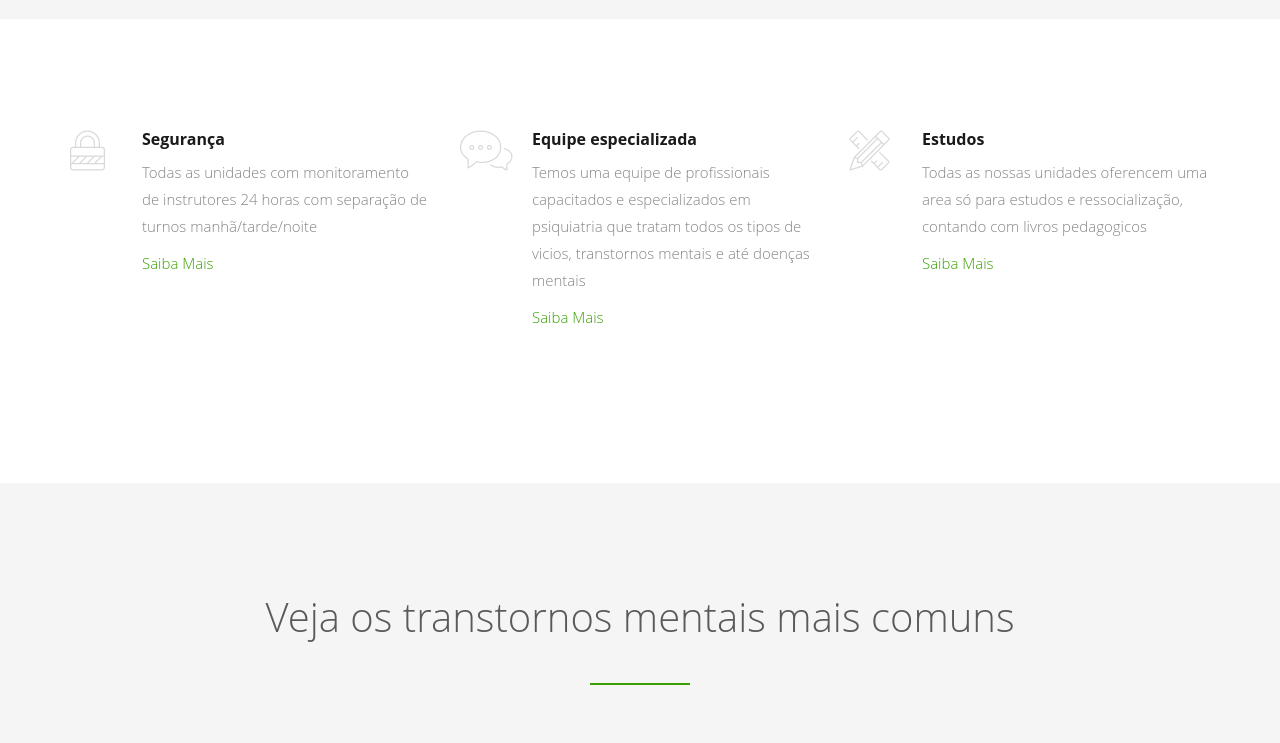
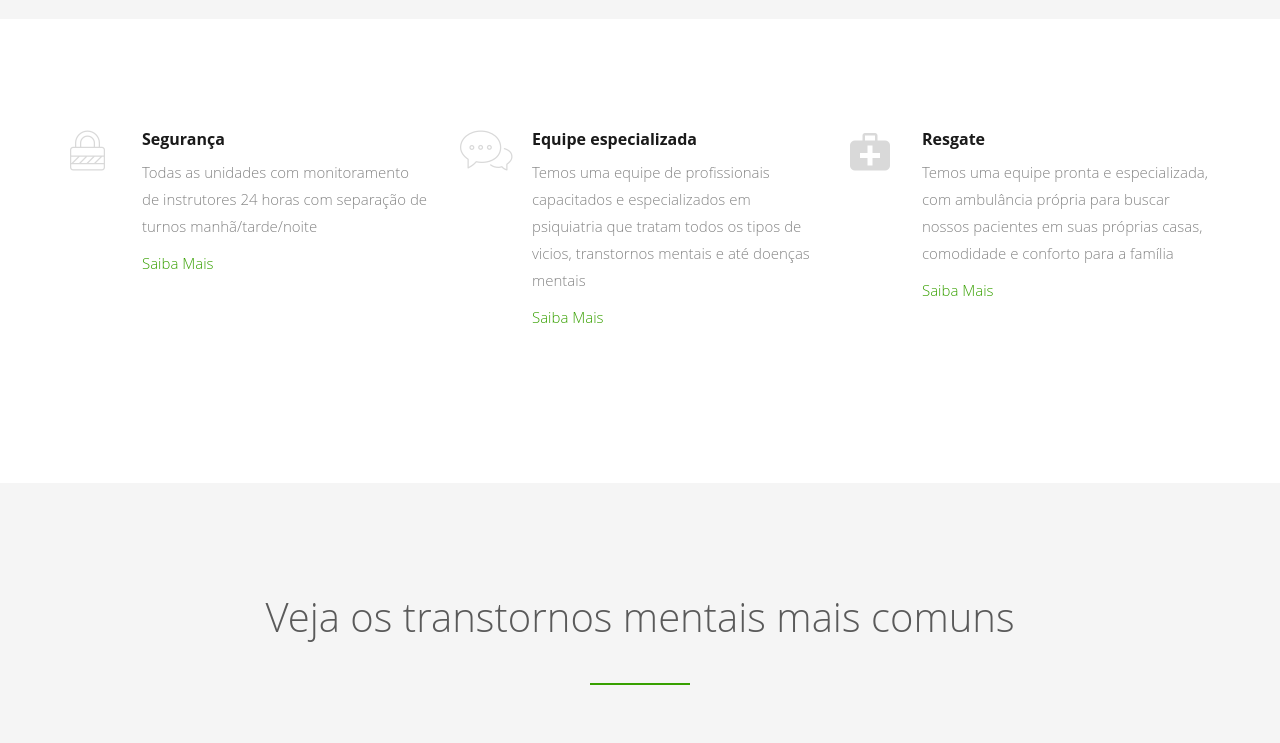
Before and after one commit to FFSA2022/CRR-Centro-de-Reabilita-o-Renascer, a plain HTML site: page index.html in a window 1280 px wide. Shown: the part 2620-3363 px from the top of the page. Drawn offline with Linux system fonts and the light colour scheme; files whose address does not match are found by name; a web font is replaced by a local one.

Commit message:
finalizando

```diff
--- a/index.html
+++ b/index.html
@@ -222,11 +222,11 @@
 					<div class="col-md-4">
 						<div class="feature-left">
 							<span class="icon">
-								<i class="icon-tools"></i>
+								<i class="icon-aid-kit"></i>
 							</span>
 							<div class="feature-copy">
-								<h3>Estudos</h3>
-								<p>Todas as nossas unidades oferencem uma area só para estudos e ressocialização, contando com livros pedagogicos</p>
+								<h3>Resgate</h3>
+								<p>Temos uma equipe pronta e especializada, com ambulância própria para buscar nossos pacientes em suas próprias casas, comodidade e conforto para a família</p>
 								<p><a href="contact.html">Saiba Mais</a></p>
 							</div>
 						</div>
@@ -482,7 +482,7 @@
 									<span class="posted_by">Junho</span>
 									<span class="comment"><a href="">158<i class="icon-bubble2"></i></a></span>
 									<p style="color: rgba(0, 0, 0, 0.5);"><q cite="#">
-										A melhor unidade feminina de São Paulo com toda certeza &#128159; </p>
+										A melhor unidade feminina de São Paulo com toda certeza&#128159; </p>
 										<p><a href="contact.html">Saiba Mais
 									</q></a></p>
 								</div>
```
